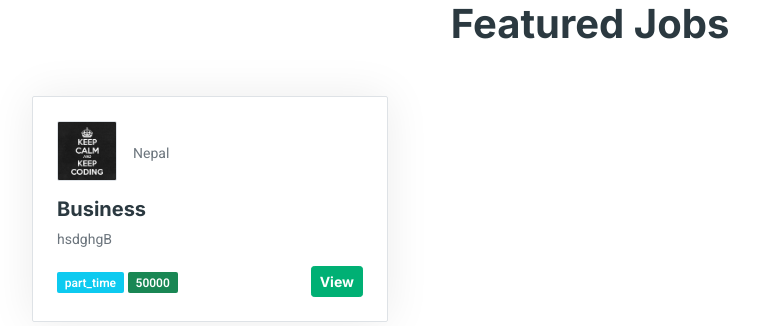
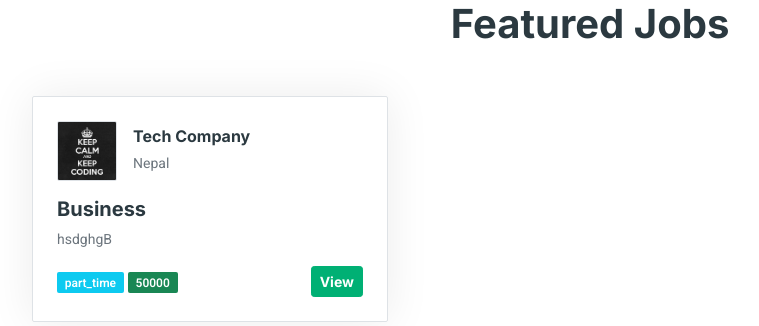
Before and after one commit to manishpandit01/job-portal, a Django app: page / in a window 1280 px wide. Shown: the part 2205-2531 px from the top of the page, without its empty margins (50-809 px from the left). Run offline with Django 5.2, Linux system fonts and the light colour scheme; data comes from the database, SQL or seed files in the repository; both versions use the stored data as it was after the commit; some libraries are stand-ins or nearby versions.

Commit message:
Updated Jobs Category block

```diff
--- a/templates/jobportal/home/Jobs.html
+++ b/templates/jobportal/home/Jobs.html
@@ -11,8 +11,8 @@
                             <div class="d-flex align-items-center mb-3">
                                 <img class="flex-shrink-0 img-fluid border rounded" src="{{ job.logo.url }}" alt="" style="width: 60px; height: 60px; object-fit: cover;">
                                 <div class="text-start ps-3 flex-grow-1">
-                                    <h6 class="mb-1">{{job.name}}</h6>
-                                    <small class="text-muted">{{job.location}}</small>
+                                    <h6 class="mb-1">{{job.company.name}}</h6>
+                                    <small class="text-muted">{{job.company.location}}</small>
                                 </div>
                             </div>
                             <h5 class="mb-2">{{job.title}}</h5>
```
Also changed, not shown: db.sqlite3, media/company_logo/keep-calm-and-keep-coding-ysb1jwkfm4fx7hhl.jpg (added).
